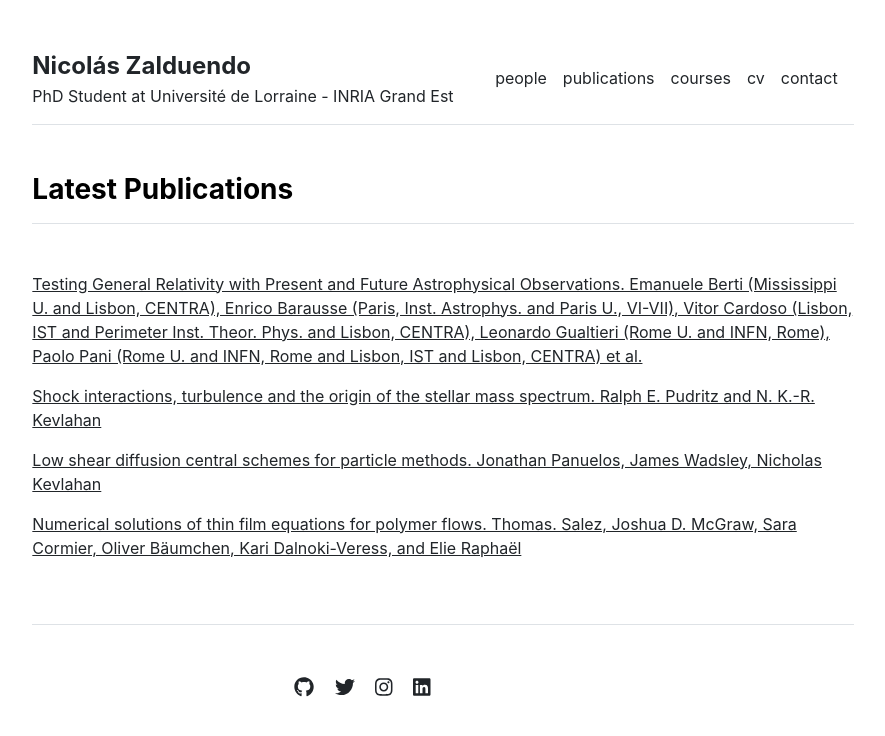
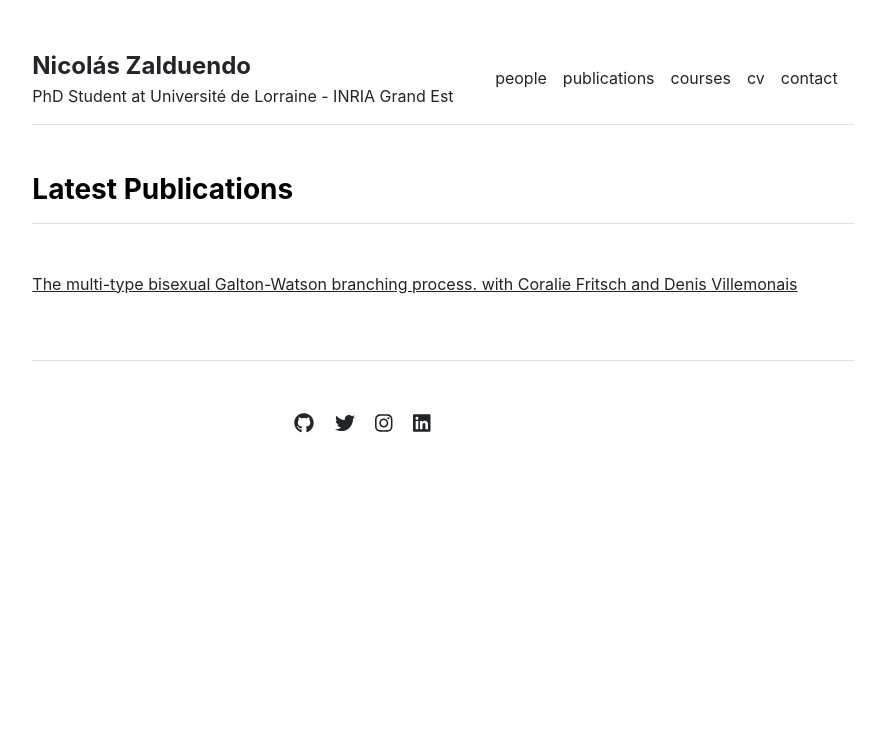
Before and after one commit to nzalduendo/nzalduendo.github.io, a Jekyll site: the page built from publications.md, in a window 1280 px wide. Shown: the top 736 px of the page, without its empty margins (197-1082 px from the left). Built offline with Jekyll 4.4.1, drawn with Linux system fonts in a browser that asks for light colours.

Commit message:
Update publications.yml

```diff
--- a/_data/publications.yml
+++ b/_data/publications.yml
@@ -1,10 +1,5 @@
 featured:
 - {name: 'The multi-type bisexual Galton-Watson branching process. with Coralie Fritsch and Denis Villemonais', url: 'https://arxiv.org/abs/2206.09622'}
-- {name: 'Shock interactions, turbulence and the origin of the stellar mass spectrum. Ralph E. Pudritz and N. K.-R. Kevlahan', url: 'http://ms.mcmaster.ca/kevla/pdf/articles/PhilTransRSoc_2013.pdf'}
-- {name: 'Low shear diffusion central schemes for particle methods. Jonathan Panuelos, James Wadsley, Nicholas Kevlahan', url: 'http://ms.mcmaster.ca/kevla/pdf/articles/jcp_v414.pdf'}
 
 index:
-- {name: 'Testing General Relativity with Present and Future Astrophysical Observations. Emanuele Berti (Mississippi U. and Lisbon, CENTRA), Enrico Barausse (Paris, Inst. Astrophys. and Paris U., VI-VII), Vitor Cardoso (Lisbon, IST and Perimeter Inst. Theor. Phys. and Lisbon, CENTRA), Leonardo Gualtieri (Rome U. and INFN, Rome), Paolo Pani (Rome U. and INFN, Rome and Lisbon, IST and Lisbon, CENTRA) et al.', url: '/publications/1501.07274.pdf'}
-- {name: 'Shock interactions, turbulence and the origin of the stellar mass spectrum. Ralph E. Pudritz and N. K.-R. Kevlahan', url: 'http://ms.mcmaster.ca/kevla/pdf/articles/PhilTransRSoc_2013.pdf'}
-- {name: 'Low shear diffusion central schemes for particle methods. Jonathan Panuelos, James Wadsley, Nicholas Kevlahan', url: 'http://ms.mcmaster.ca/kevla/pdf/articles/jcp_v414.pdf'}
-- {name: 'Numerical solutions of thin film equations for polymer flows. Thomas. Salez, Joshua D. McGraw, Sara Cormier, Oliver Bäumchen, Kari Dalnoki-Veress, and Elie Raphaël', url: 'https://static1.squarespace.com/static/5684891d7086d74497aeb71f/t/56ec510d2fe1319543ab6d6f/1458327821946/10.1140-epje-i2012-12114-x.pdf'}
+- {name: 'The multi-type bisexual Galton-Watson branching process. with Coralie Fritsch and Denis Villemonais', url: 'https://arxiv.org/abs/2206.09622'}
```
